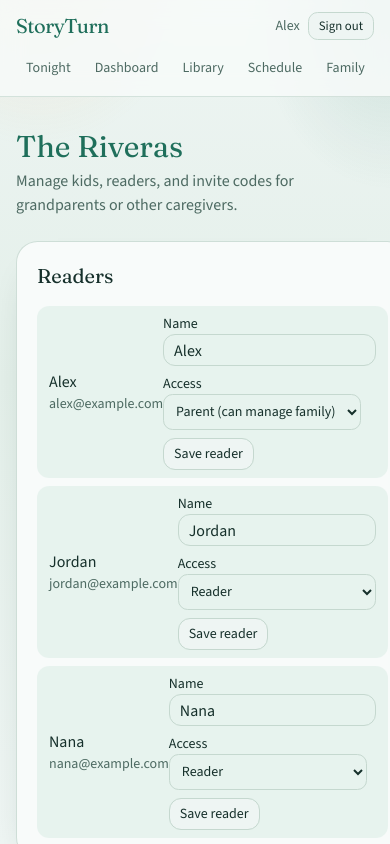
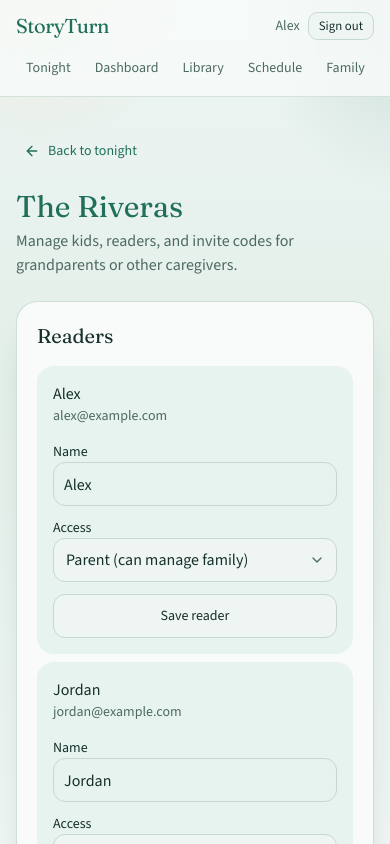
Before and after one commit to Phoenician-Studios/StoryTurn, a Next.js app: page /family in a window 390 px wide. Shown: the top 844 px of the page. Built offline with nearby package versions, Linux system fonts and the light colour scheme.

Commit message:
Improve mobile layouts and page navigation

```diff
--- a/src/app/family/page.tsx
+++ b/src/app/family/page.tsx
@@ -1,3 +1,5 @@
+import { BackLink } from "@/components/back-link";
+import { NativeSelect } from "@/components/ui/native-select";
 export const dynamic = "force-dynamic";
 import { redirect } from "next/navigation";
 import {
@@ -32,6 +34,7 @@ export default async function FamilyPage({
     <div className="flex min-h-full flex-1 flex-col">
       <AppNav displayName={member.displayName} />
       <main className="mx-auto w-full max-w-5xl px-4 py-8">
+        <BackLink />
         <section className="animate-rise">
           <h1 className="font-display text-3xl text-primary">{admin.family.name}</h1>
           <p className="mt-1 text-muted-foreground">
@@ -50,47 +53,53 @@ export default async function FamilyPage({
           </p>
         )}
 
-        <div className="mt-6 grid gap-6 md:grid-cols-2">
+        <div className="mt-6 grid gap-6 xl:grid-cols-2">
           <section className="story-panel rounded-2xl p-5 animate-rise-delay">
             <h2 className="font-display text-xl">Readers</h2>
             <ul className="mt-4 space-y-2">
               {admin.readers.map((reader) => (
                 <li
                   key={reader.id}
-                  className="flex items-center justify-between rounded-lg bg-secondary/50 px-3 py-2"
+                  className="flex min-w-0 flex-col gap-4 rounded-xl bg-secondary/50 p-4"
                 >
-                  <div>
+                  <div className="min-w-0">
                     <p className="font-medium">{reader.displayName}</p>
-                    <p className="text-sm text-muted-foreground">{reader.email}</p>
+                    <p className="break-all text-sm text-muted-foreground">
+                      {reader.email}
+                    </p>
                   </div>
                   {member.role === "owner" ? (
                     <form
                       action={updateMemberAction}
-                      className="flex flex-wrap items-end gap-2"
+                      className="grid w-full min-w-0 gap-3 sm:grid-cols-[minmax(0,1fr)_minmax(0,1.4fr)_auto]"
                     >
                       <input type="hidden" name="id" value={reader.id} />
-                      <label className="text-sm">
+                      <label className="min-w-0 space-y-2 text-sm">
                         Name
                         <Input
                           name="name"
                           aria-label={`Name for ${reader.displayName}`}
                           defaultValue={reader.displayName}
                           required
+                          className="min-h-11 text-base sm:text-sm"
                         />
                       </label>
-                      <label className="text-sm">
+                      <label className="min-w-0 space-y-2 text-sm">
                         Access
-                        <select
+                        <NativeSelect
                           name="role"
                           aria-label={`Access for ${reader.displayName}`}
                           defaultValue={reader.role}
-                          className="block h-9 rounded-md border px-2"
                         >
                           <option value="owner">Parent (can manage family)</option>
                           <option value="reader">Reader</option>
-                        </select>
+                        </NativeSelect>
                       </label>
-                      <Button type="submit" variant="outline">
+                      <Button
+                        type="submit"
+                        variant="outline"
+                        className="min-h-11 w-full self-end sm:w-auto"
+                      >
                         Save reader
                       </Button>
                     </form>
@@ -201,14 +210,10 @@ export default async function FamilyPage({
               >
                 <label className="text-sm">
                   Invite as
-                  <select
-                    name="role"
-                    className="block h-9 rounded-md border px-2"
-                    defaultValue="reader"
-                  >
+                  <NativeSelect name="role" defaultValue="reader">
                     <option value="reader">Reader</option>
                     <option value="owner">Parent (can manage family)</option>
-                  </select>
+                  </NativeSelect>
                 </label>
                 <Button type="submit" variant="secondary">
                   Generate code
--- a/src/app/library/page.tsx
+++ b/src/app/library/page.tsx
@@ -1,3 +1,4 @@
+import { BackLink } from "@/components/back-link";
 export const dynamic = "force-dynamic";
 import { redirect } from "next/navigation";
 import { AppNav } from "@/components/app-nav";
@@ -15,6 +16,7 @@ export default async function LibraryPage() {
     <div className="flex min-h-full flex-1 flex-col">
       <AppNav displayName={member.displayName} />
       <main className="mx-auto w-full max-w-5xl px-4 py-8">
+        <BackLink />
         <section className="animate-rise">
           <h1 className="font-display text-3xl text-primary">Family library</h1>
           <p className="mt-1 text-muted-foreground">
--- a/src/app/onboarding/page.tsx
+++ b/src/app/onboarding/page.tsx
@@ -1,7 +1,8 @@
+import { ArrowLeft } from "lucide-react";
 export const dynamic = "force-dynamic";
 import { cookies } from "next/headers";
 import { redirect } from "next/navigation";
-import { createFamilyAction, joinFamilyAction } from "@/app/actions";
+import { createFamilyAction, joinFamilyAction, logoutAction } from "@/app/actions";
 import { Button } from "@/components/ui/button";
 import { Input } from "@/components/ui/input";
 import { Label } from "@/components/ui/label";
@@ -16,6 +17,12 @@ export default async function OnboardingPage() {
 
   return (
     <main className="mx-auto flex min-h-full w-full max-w-3xl flex-1 flex-col justify-center gap-8 px-4 py-12">
+      <form action={logoutAction}>
+        <Button type="submit" variant="ghost" className="min-h-11 gap-2">
+          <ArrowLeft className="size-4" aria-hidden="true" />
+          Back to sign in
+        </Button>
+      </form>
       <div className="animate-rise">
         <p className="font-display text-4xl text-primary">StoryTurn</p>
         <h1 className="mt-2 text-2xl font-medium">Create or join a family</h1>
--- a/src/app/reset-password/page.tsx
+++ b/src/app/reset-password/page.tsx
@@ -1,3 +1,4 @@
+import { BackLink } from "@/components/back-link";
 export const dynamic = "force-dynamic";
 import Link from "next/link";
 import { resetPasswordAction } from "@/app/actions";
@@ -16,6 +17,7 @@ export default async function ResetPasswordPage({
 
   return (
     <main className="mx-auto flex min-h-full w-full max-w-md flex-1 flex-col justify-center px-4 py-12">
+      <BackLink href="/login" label="Back to sign in" />
       <div className="story-panel animate-rise rounded-2xl p-6">
         <p className="font-display text-3xl text-primary">StoryTurn</p>
         <h1 className="mt-2 text-xl font-medium">Reset password</h1>
--- a/src/app/reset-password/update/page.tsx
+++ b/src/app/reset-password/update/page.tsx
@@ -1,3 +1,4 @@
+import { BackLink } from "@/components/back-link";
 export const dynamic = "force-dynamic";
 import Link from "next/link";
 import { updatePasswordAction } from "@/app/actions";
@@ -14,6 +15,7 @@ export default async function UpdatePasswordPage({
 
   return (
     <main className="mx-auto flex min-h-full w-full max-w-md flex-1 flex-col justify-center px-4 py-12">
+      <BackLink href="/login" label="Back to sign in" />
       <div className="story-panel animate-rise rounded-2xl p-6">
         <p className="font-display text-3xl text-primary">StoryTurn</p>
         <h1 className="mt-2 text-xl font-medium">Choose a new password</h1>
--- a/src/app/signup/page.tsx
+++ b/src/app/signup/page.tsx
@@ -1,3 +1,4 @@
+import { BackLink } from "@/components/back-link";
 export const dynamic = "force-dynamic";
 import Link from "next/link";
 import { signupAction } from "@/app/actions";
@@ -16,6 +17,7 @@ export default async function SignupPage({
 
   return (
     <main className="mx-auto flex min-h-full w-full max-w-md flex-1 flex-col justify-center px-4 py-12">
+      <BackLink href="/login" label="Back to sign in" />
       <div className="story-panel animate-rise rounded-2xl p-6">
         <p className="font-display text-3xl text-primary">StoryTurn</p>
         <h1 className="mt-2 text-xl font-medium">Create your account</h1>
@@ -36,7 +38,13 @@ export default async function SignupPage({
           </div>
           <div className="space-y-2">
             <Label htmlFor="password">Password</Label>
-            <Input id="password" name="password" type="password" required={!demo} minLength={demo ? undefined : 6} />
+            <Input
+              id="password"
+              name="password"
+              type="password"
+              required={!demo}
+              minLength={demo ? undefined : 6}
+            />
           </div>
           <Button type="submit" className="w-full">
             Sign up
--- /dev/null
+++ b/src/components/back-link.tsx
@@ -0,0 +1,20 @@
+import Link from "next/link";
+import { ArrowLeft } from "lucide-react";
+
+export function BackLink({
+  href = "/",
+  label = "Back to tonight",
+}: {
+  href?: string;
+  label?: string;
+}) {
+  return (
+    <Link
+      href={href}
+      className="mb-4 inline-flex min-h-11 items-center gap-2 rounded-lg px-2 text-sm text-primary hover:bg-secondary focus-visible:outline-2 focus-visible:outline-offset-2 focus-visible:outline-ring"
+    >
+      <ArrowLeft className="size-4" aria-hidden="true" />
+      {label}
+    </Link>
+  );
+}
--- /dev/null
+++ b/src/components/ui/native-select.tsx
@@ -0,0 +1,21 @@
+import type { ComponentProps } from "react";
+import { ChevronDown } from "lucide-react";
+import { cn } from "@/lib/utils";
+
+export function NativeSelect({ className, ...props }: ComponentProps<"select">) {
+  return (
+    <div className="relative w-full min-w-0">
+      <select
+        {...props}
+        className={cn(
+          "min-h-11 w-full appearance-none rounded-lg border border-input bg-background py-2 pl-3 pr-10 text-base text-foreground outline-none transition-colors focus-visible:border-ring focus-visible:ring-2 focus-visible:ring-ring/50 disabled:opacity-50 sm:text-sm",
+          className,
+        )}
+      />
+      <ChevronDown
+        aria-hidden="true"
+        className="pointer-events-none absolute right-3 top-1/2 size-4 -translate-y-1/2 text-muted-foreground"
+      />
+    </div>
+  );
+}
```
Also changed, not shown: src/app/dashboard/page.tsx (+13 -9 lines), src/app/schedule/page.tsx (+10 -3 lines), src/app/sessions/[id]/page.tsx (+11 -24 lines), src/components/session-book-picker.tsx (added, +58 -0 lines), 1 other file (tests, documents, lock files or other folders).
